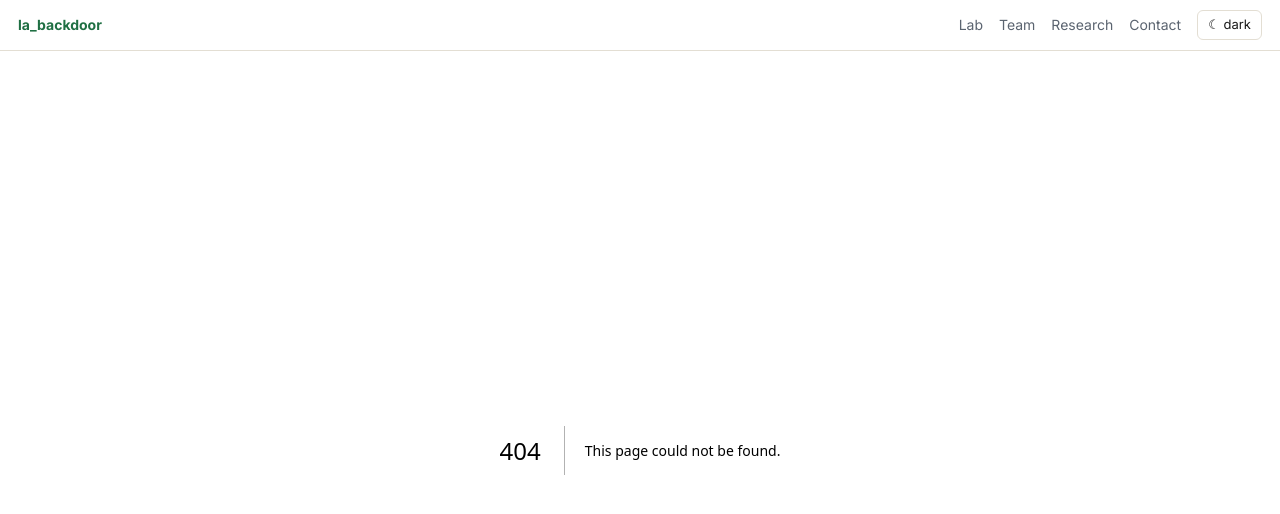
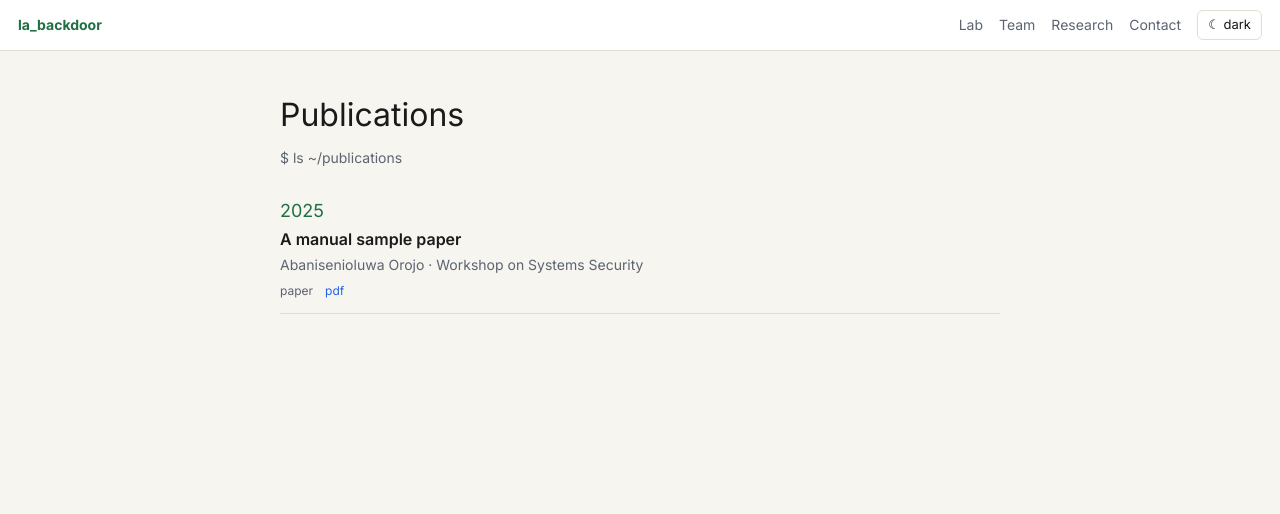
Before and after one commit to LaBackDoor/labackdoor, a Next.js app: page /publications in a window 1280 px wide. Before the commit this address had no page. Shown: the top 514 px of the page. Built offline with nearby package versions, Linux system fonts and the light colour scheme.

Commit message:
feat: add publications page grouped by year

```diff
--- /dev/null
+++ b/src/app/publications/page.tsx
@@ -0,0 +1,43 @@
+import { getPublications } from '@/content/loader';
+import { PageShell } from '@/components/PageShell';
+import type { Publication } from '@/content/types';
+
+function groupByYear(pubs: Publication[]): [number, Publication[]][] {
+  const map = new Map<number, Publication[]>();
+  for (const p of pubs) {
+    const list = map.get(p.year) ?? [];
+    list.push(p);
+    map.set(p.year, list);
+  }
+  return [...map.entries()].sort((a, b) => b[0] - a[0]);
+}
+
+export default function PublicationsPage() {
+  const groups = groupByYear(getPublications());
+  return (
+    <PageShell title="Publications" subtitle="$ ls ~/publications">
+      {groups.length === 0 && <p style={{ color: 'var(--fg-muted)' }}>No publications yet.</p>}
+      {groups.map(([year, pubs]) => (
+        <section key={year} style={{ marginBottom: 28 }}>
+          <h2 style={{ fontSize: 18, color: 'var(--accent)', fontFamily: 'var(--font-mono), monospace' }}>{year}</h2>
+          <ul style={{ listStyle: 'none', padding: 0, display: 'grid', gap: 14 }}>
+            {pubs.map((p, i) => (
+              <li key={`${p.title}-${i}`} style={{ borderBottom: '1px solid var(--border)', paddingBottom: 12 }}>
+                <div style={{ fontWeight: 600, color: 'var(--fg)' }}>{p.title}</div>
+                <div style={{ color: 'var(--fg-muted)', fontSize: 14 }}>
+                  {p.authors.join(', ')}{p.authors.length ? ' · ' : ''}{p.venue}
+                </div>
+                <div style={{ display: 'flex', gap: 12, marginTop: 4, fontFamily: 'var(--font-mono), monospace', fontSize: 12 }}>
+                  <span style={{ color: 'var(--fg-muted)' }}>{p.type}</span>
+                  {Object.entries(p.links).map(([k, v]) => (
+                    <a key={k} href={v} style={{ color: 'var(--accent-2)' }}>{k}</a>
+                  ))}
+                </div>
+              </li>
+            ))}
+          </ul>
+        </section>
+      ))}
+    </PageShell>
+  );
+}
```
Also changed, not shown: 1 other file (tests, documents, lock files or other folders).
